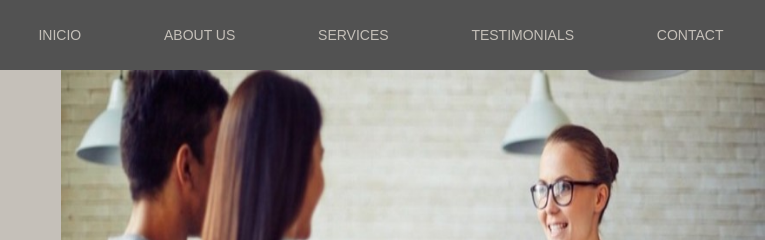
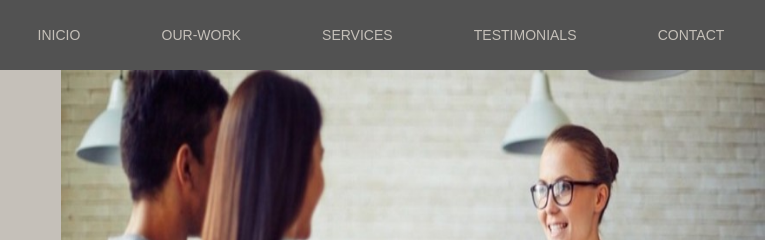
Before and after one commit to AndyS-GR/Landing-Page-Luminus, a plain HTML site: page public/index.html in a window 1280 px wide. Shown: the top 240 px of the page, 515-1280 px from the left. Drawn offline with nearby package versions, Linux system fonts and the light colour scheme; a web font is replaced by a local one.

Commit message:
chore(navigation):Added change of Our work navigation section

```diff
--- a/public/index.html
+++ b/public/index.html
@@ -18,7 +18,7 @@
     </div>
     <nav>
         <li><a href="index.html#Home">Inicio</a></li>
-        <li><a href="index.html#About-us">About us</a></li>
+        <li><a href="index.html#About-us">Our-Work</a></li>
         <li><a href="index.html#Services">Services</a></li>
         <li><a href="index.html#Testimonials">Testimonials</a></li>
         <li><a href="index.html#Contact">Contact</a></li>
```
